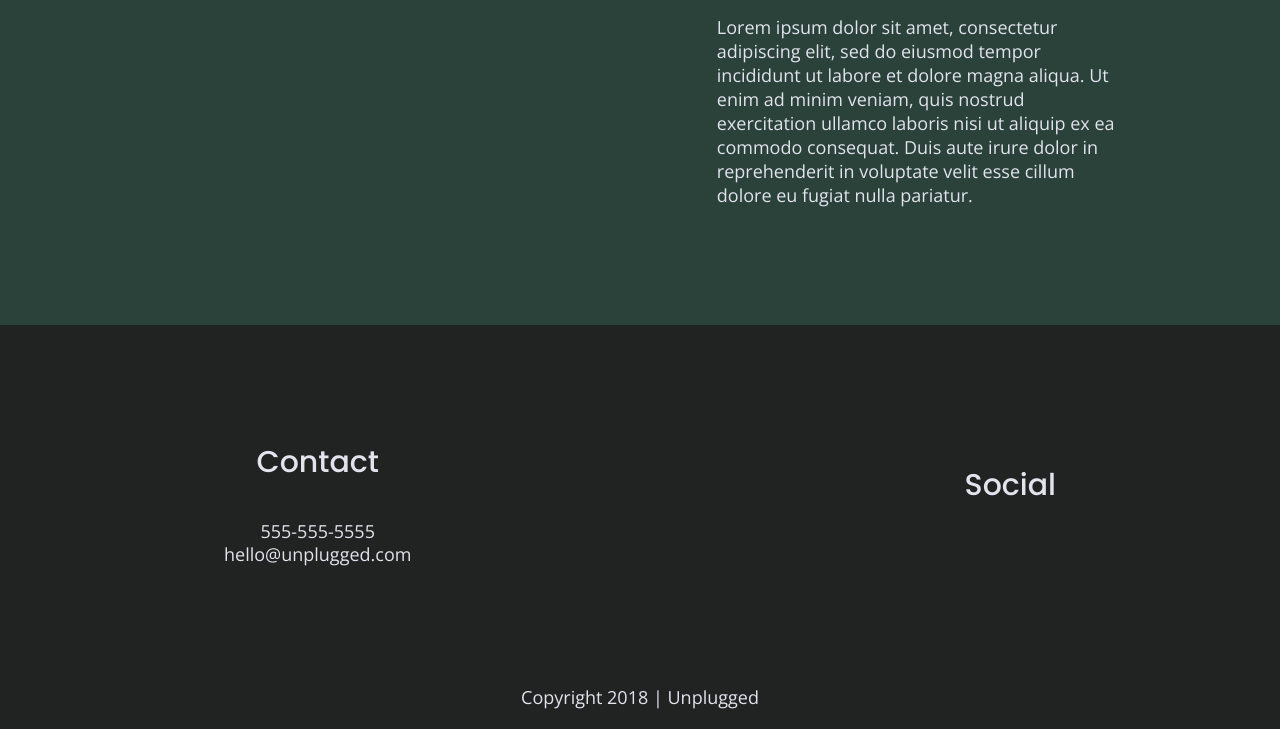
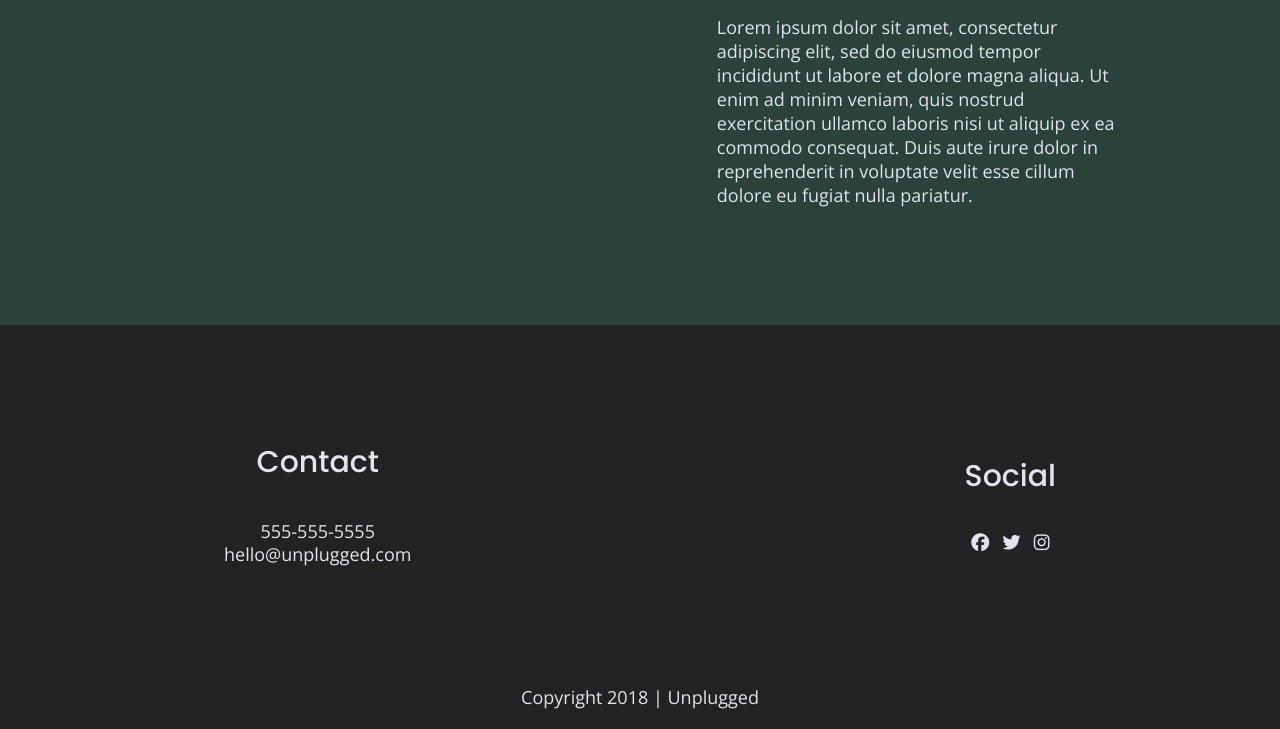
Before and after one commit to Zigloid/unplugged, a website built with Parcel: page index.html in a window 1280 px wide. Shown: the part 2041-2770 px from the top of the page. Built offline with nearby package versions, Linux system fonts and the light colour scheme; files whose address does not match are found by name.

Commit message:
Added social media icons to homepage

```diff
--- a/index.html
+++ b/index.html
@@ -160,12 +160,15 @@
           <div class="social-icons">
             <p>
               <a href="https://www.facebook.com/Skillcrush/" target="_blank"></a>
+              <i class="fab fa-facebook"></i>
             </p>
             <p>
               <a href="https://twitter.com/Skillcrush" target="_blank"></a>
+              <i class="fab fa-twitter"></i>
             </p>
             <p>
               <a href="https://www.instagram.com/skillcrush/" target="_blank"></a>
+              <i class="fab fa-instagram"></i>
             </p>
           </div>
         </div>
```
